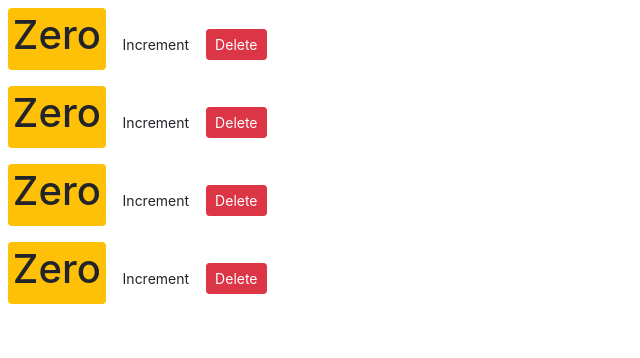
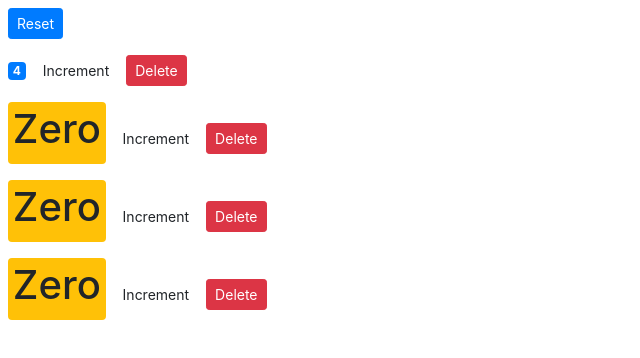
Before and after one commit to drewthedev9-tech/React-counters, a React (Create React App) app: page / in a window 1280 px wide. Shown: the top 358 px of the page, without its empty margins (0-640 px from the left). Built offline with nearby package versions, Linux system fonts and the light colour scheme.

Commit message:
made delete button vis props

```diff
--- a/src/components/counter.jsx
+++ b/src/components/counter.jsx
@@ -3,7 +3,7 @@ import React, { Component } from 'react';
 class Counter extends Component {
     state = {
         // getting props from the counters component.
-        value: this.props.value
+        value: this.props.counter.value
 
 
     };
@@ -11,7 +11,6 @@ class Counter extends Component {
 
 
     handleIncrement = product => {
-        console.log(product);
         this.setState({value: this.state.value + 1})
     };
 
@@ -23,7 +22,14 @@ class Counter extends Component {
             <span className={this.getBadgeClasses()}>{this.formatCount()}</span>
             <button onClick = {() => this.handleIncrement()}
             className ='btn btn-seconadary btn-sm'>Increment</button>
-            <button onClick={this.props.onDelete}  className ='btn btn-danger btn-sm m-2'>Delete</button>
+
+            <button
+            /*gets on delete methosd with via props from counters component */
+             onClick={()=>this.props.onDelete(this.props.counter.id)}
+            className ='btn btn-danger btn-sm m-2'
+            >
+            Delete
+            </button>
 
         </div>
         );
--- a/src/components/counters.jsx
+++ b/src/components/counters.jsx
@@ -4,22 +4,46 @@ import Counter from './counter';
 class Counters extends Component {
     state = {
         counters: [
-            {id: 1, value: 0 },
+            {id: 1, value: 4 },
             {id: 2, value: 0 },
             {id: 3, value: 0 },
             {id: 4, value: 0 }
         ]
       };
-      handleDelete = (counterId) => {
-        console.log("Event Handler called");
+
+    handleReset=()=>{
+        // maps through counters grabs value and returns 0(reset value).
+        this.state.counters.map(c => {
+            c.value = 0;
+            return c;
+        })
     };
 
+    handleDelete = counterId => {
+    //   creates new array with put the without  the specified ID frm counters.
+       const counters = this.state.counters.filter(c => c.id !== counterId);
+    //    overrides the counters without speciified id.
+       this.setState({counters});
+    };
 
+    // map function makes a new loops thorugh and creates a new counter component.
     render() {
         return (
             <div>
+           <button
+           onclick={this.handleReset}
+           className="btn btn-primary btn-sm m-2">
+           Reset
+           </button>
+            {/*maps thrpugh counters satte function(above) & puts it in a new instance of the
+            Counter component. */}
             {this.state.counters.map( counter =>
-                <Counter key={counter.id} onDelete = {this.handleDelete} value={counter.value}/>
+                <Counter
+                 key={counter.id}
+                 onDelete={this.handleDelete}
+                 /*referring to the counter object counters(above)*/
+                 counter={counter}
+            />
 
         )}
             </div>
```
